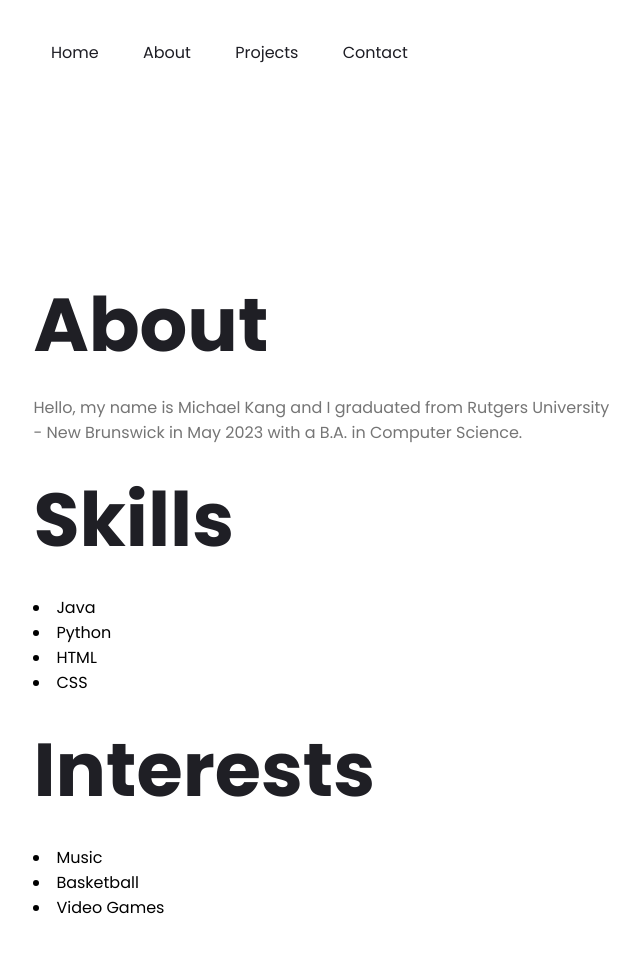
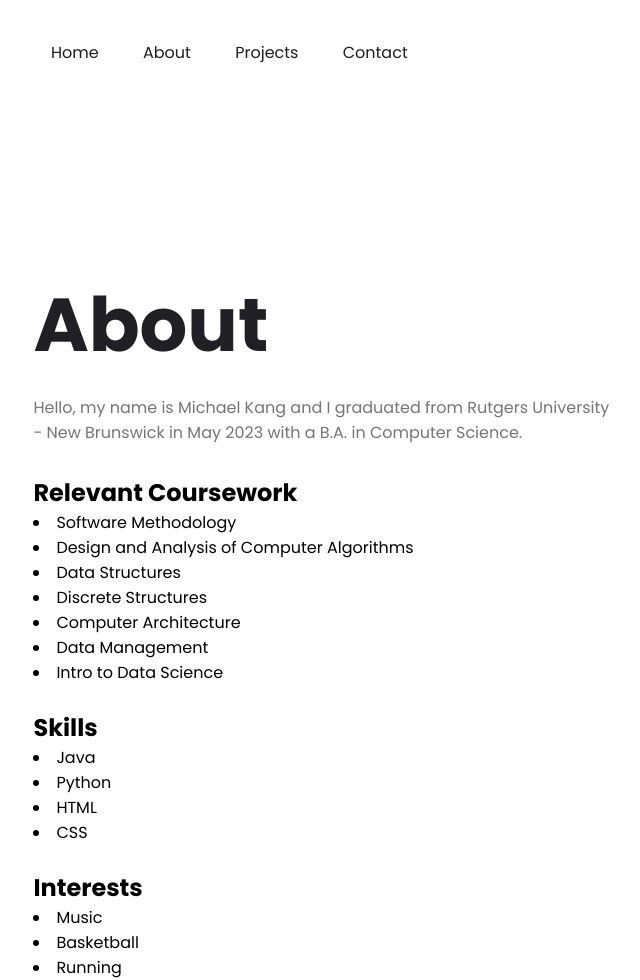
Before and after one commit to mkang2/mkang2.github.io, a plain HTML site: page about.html in a window 1280 px wide. Shown: the whole page, without its empty margins (69-709 px from the left). Before the commit the page ends 950 px from the top, so only its background shows below. Drawn offline with Linux system fonts and the light colour scheme.

Commit message:
modified:   about.html 	modified:   contact.html

```diff
--- a/about.html
+++ b/about.html
@@ -19,20 +19,25 @@
         <p>Hello, my name is Michael Kang and I graduated from Rutgers University - New Brunswick
             in May 2023 with a B.A. in Computer Science.</p>
 
-            <h1>Skills</h1>
-            <p>
+        <h2>Relevant Coursework</h2>
+        <li>Software Methodology</li>
+        <li>Design and Analysis of Computer Algorithms</li>
+        <li>Data Structures</li>
+        <li>Discrete Structures</li>
+        <li>Computer Architecture</li>
+        <li>Data Management</li>
+        <li>Intro to Data Science</li>
+        <br>
+        <h2>Skills</h2>
             <li>Java</li>
             <li>Python</li>
             <li>HTML</li>
             <li>CSS</li>
-            </p>
-
-            <h1>Interests</h1>
-            <p>
+        <br>
+        <h2>Interests</h2>
             <li>Music</li>
             <li>Basketball</li>
-                <li>Video Games</li>
-            </p>
+            <li>Running</li>
     </div>
     </div>
 </body>
```
Also changed, not shown: contact.html (+4 -3 lines). Lines whose indentation alone changed are shown as unchanged.
